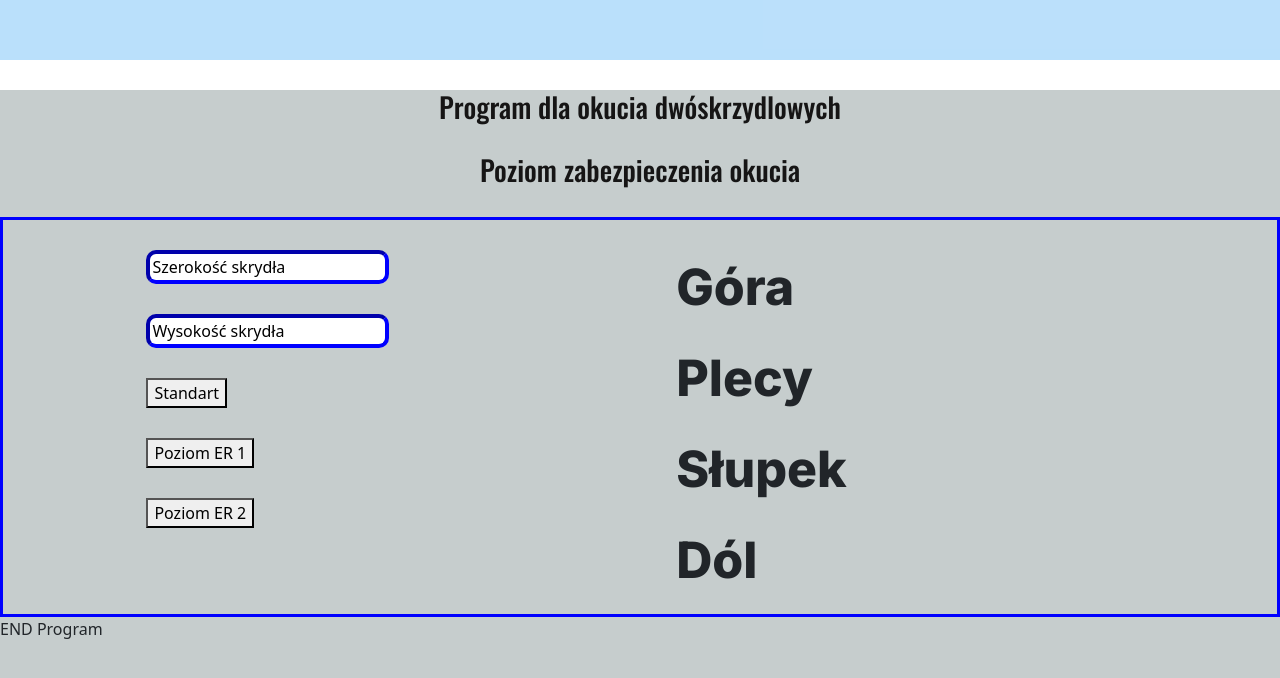
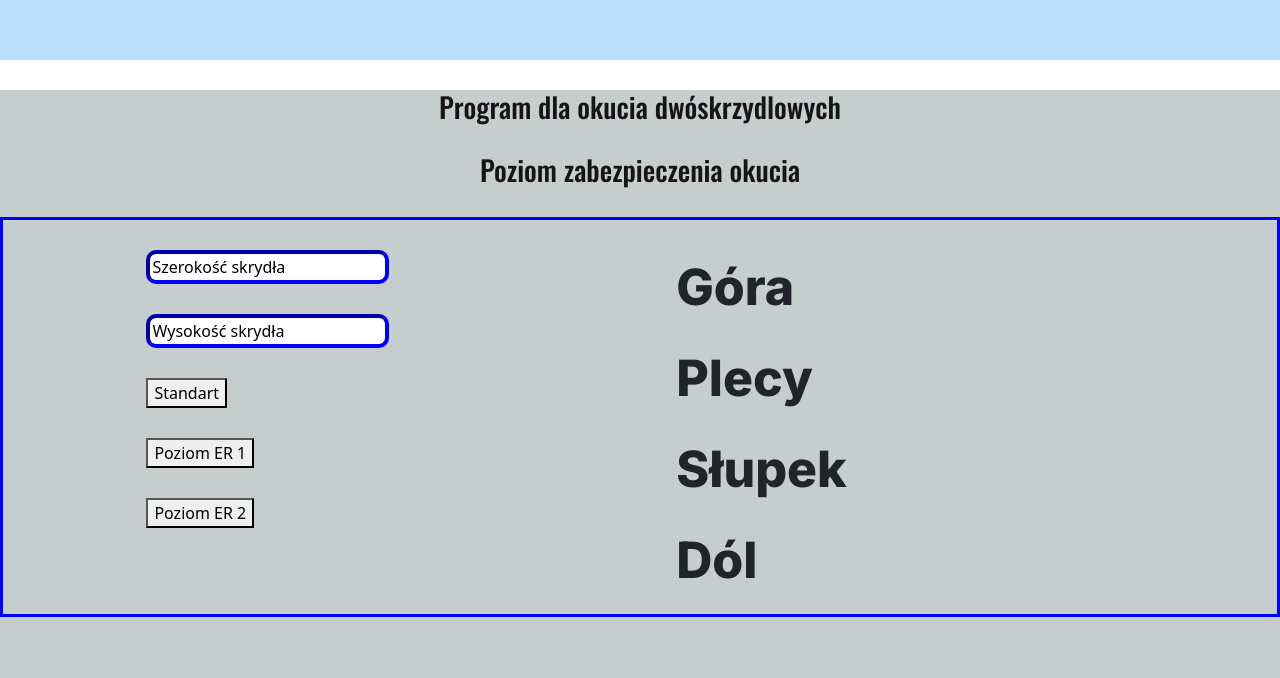
Before and after one commit to Bombel1234/eko, a plain HTML site: page program.html in a window 1280 px wide. Shown: the part 1222-1900 px from the top of the page. Drawn offline with nearby package versions, Linux system fonts and the light colour scheme.

Commit message:
Update program.html

```diff
--- a/program.html
+++ b/program.html
@@ -123,7 +123,7 @@
           <p class="my-info dol" id="my-dol"></p>
         </div>
       </div>
-      <p>END Program</p>
+
     </section>
   </main>
   <script src="https://cdn.jsdelivr.net/npm/bootstrap@5.0.2/dist/js/bootstrap.bundle.min.js"
```
